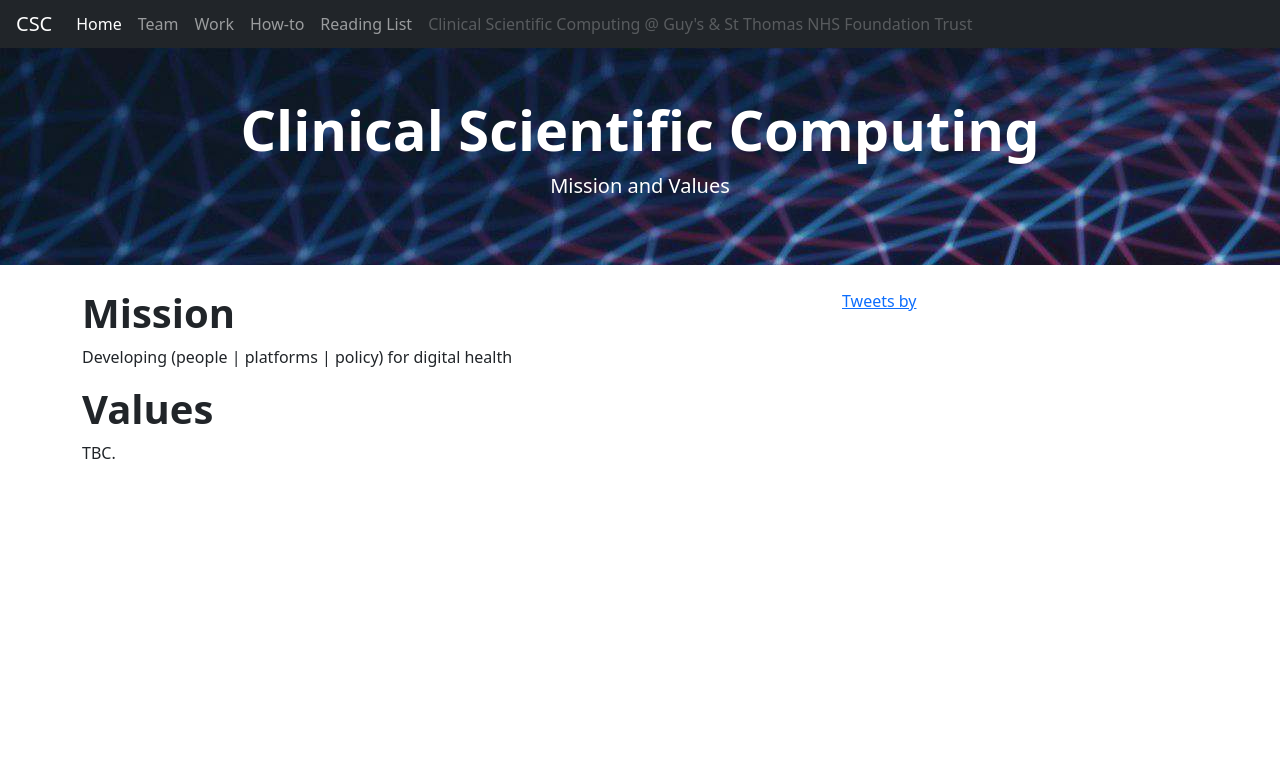
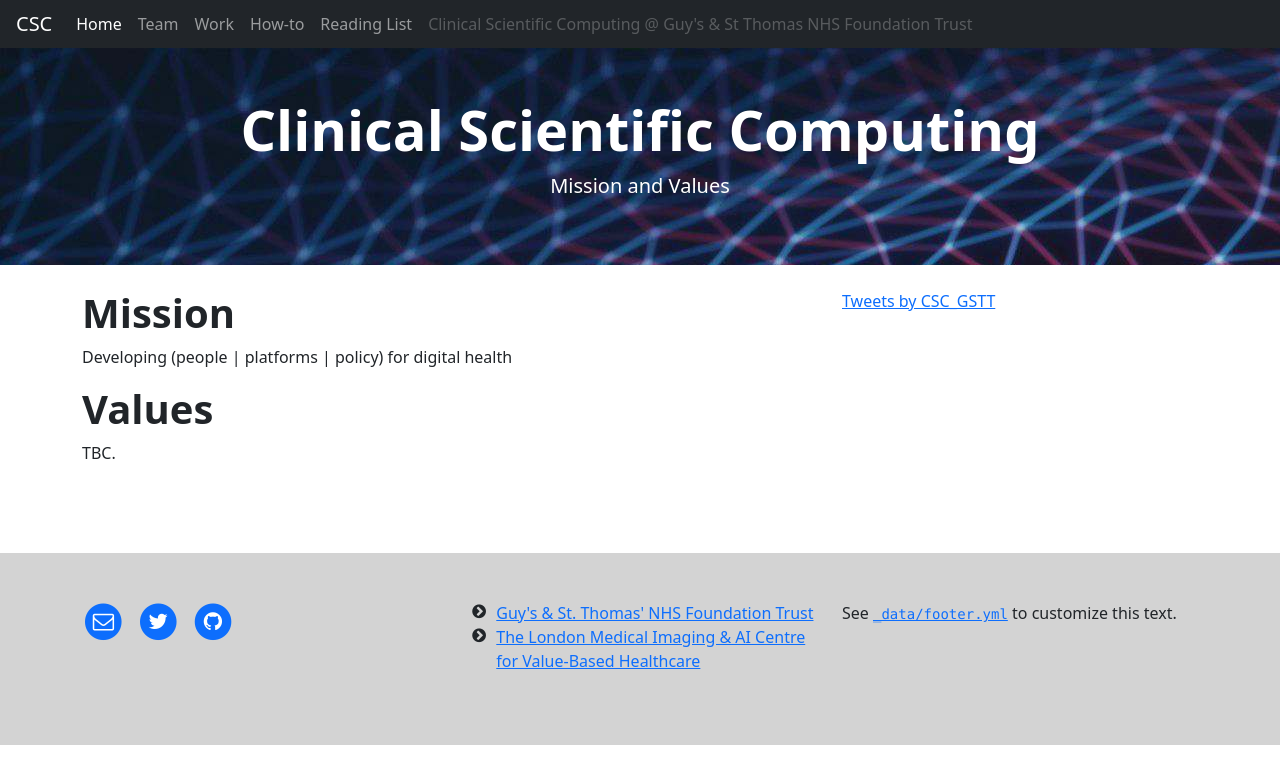
Before and after one commit to GSTT-CSC/gstt-csc-old, a Jekyll site: the page built from index.md, in a window 1280 px wide. Shown: the top 784 px of the page. Built offline with Jekyll 4.4.1, drawn with Linux system fonts in a browser that asks for light colours; comment, search, counter and statistics services are not loaded.

Commit message:
Add footer and fix navbar highlighting

```diff
--- a/_config.yml
+++ b/_config.yml
@@ -1,2 +1,7 @@
 title: CSC
 description: Clinical Scientific Computing @ Guy's & St Thomas NHS Foundation Trust
+
+# SOCIAL PROFILES
+email: CSCTeam@gstt.nhs.uk
+twitter_username: CSC_GSTT
+github_username: gstt-csc
--- /dev/null
+++ b/_data/footer.yml
@@ -0,0 +1,20 @@
+# Footer content is organized in columns, with the first one reserved for social icons (defined in _config.yml).
+# You can also add a small print license statement at the bottom.
+
+# Columns (the more you add, the narrower they will be)
+columns:
+  - description:
+    links:
+    - text: Guy's & St. Thomas' NHS Foundation Trust
+      href: http://www.guysandstthomas.nhs.uk
+      new_window: true
+    - text: The London Medical Imaging & AI Centre for Value-Based Healthcare
+      href: http://www.aicentre.co.uk
+      new_window: true
+
+  - description: > # E.g. funding acknowledgement. Can be Markdown
+      See [`_data/footer.yml`](https://github.com/peterdesmet/petridish/blob/master/_data/footer.yml) to customize this text.
+    links:
+# Small print license statement to add at the bottom of the footer. Can be Markdown
+# Will be prefixed by "© {{ site.author }}" if defined in _config.yml
+license: >
--- a/_includes/footer.html
+++ b/_includes/footer.html
@@ -1,12 +1,121 @@
-<footer>
-  {% if site.google_analytics %}
-    <script>
-      (function(i,s,o,g,r,a,m){i['GoogleAnalyticsObject']=r;i[r]=i[r]||function(){
-      (i[r].q=i[r].q||[]).push(arguments)},i[r].l=1*new Date();a=s.createElement(o),
-      m=s.getElementsByTagName(o)[0];a.async=1;a.src=g;m.parentNode.insertBefore(a,m)
-      })(window,document,'script','//www.google-analytics.com/analytics.js','ga');
-      ga('create', '{{ site.google_analytics }}', 'auto');
-      ga('send', 'pageview');
-    </script>
-  {% endif %}
+<footer style="background-color: lightgrey; padding: 3rem; margin-top: 3rem">
+  <div class="container" >
+    <div class="row">
+      <div class="col-lg">
+        <ul class="list-inline">
+          {% if site.email %}
+            <li class="list-inline-item">
+              <a href="mailto:{{ site.email }}">
+                <span class="fa-stack fa-lg">
+                  <i class="fa fa-circle fa-stack-2x"></i>
+                  <i class="fa fa-envelope-o fa-stack-1x fa-inverse"></i>
+                </span>
+              </a>
+            </li>
+          {% endif %}
+
+          {% if site.twitter_username %}
+            <li class="list-inline-item">
+              <a href="https://twitter.com/{{ site.twitter_username }}">
+                <span class="fa-stack fa-lg">
+                  <i class="fa fa-circle fa-stack-2x"></i>
+                  <i class="fa fa-twitter fa-stack-1x fa-inverse"></i>
+                </span>
+              </a>
+            </li>
+          {% endif %}
+
+          {% if site.github_username %}
+            <li class="list-inline-item">
+              <a href="https://github.com/{{ site.github_username }}">
+                <span class="fa-stack fa-lg">
+                  <i class="fa fa-circle fa-stack-2x"></i>
+                  <i class="fa fa-github fa-stack-1x fa-inverse"></i>
+                </span>
+              </a>
+            </li>
+          {% endif %}
+        </ul>
+      </div>
+
+      {% for col in site.data.footer.columns %}
+      <div class="col-lg">
+        {{ col.description | markdownify }}
+
+        {% if col.links %}
+          <ul class="fa-ul">
+          {% for item in col.links %}
+            <li>
+              <i class="fa-li fa fa-chevron-circle-right"></i>
+              <a href="{{ item.href | relative_url}}" {% if item.new_window %}target="_blank"{% endif %}>{{ item.text }}</a>
+            </li>
+          {% endfor %}
+          </ul>
+        {% endif %}
+
+      </div>
+      {% endfor %}
+    </div>
+
+    <div class="small mt-2">
+      {% if site.author %}
+        <p>© {{ site.author }}</p>
+      {% endif %}
+      {% if site.data.footer.license %}
+        {{ site.data.footer.license | markdownify }}
+      {% endif %}
+    </div>
+  </div>
+<!--  {% if site.google_analytics %}-->
+<!--    <script>-->
+<!--      (function(i,s,o,g,r,a,m){i['GoogleAnalyticsObject']=r;i[r]=i[r]||function(){-->
+<!--      (i[r].q=i[r].q||[]).push(arguments)},i[r].l=1*new Date();a=s.createElement(o),-->
+<!--      m=s.getElementsByTagName(o)[0];a.async=1;a.src=g;m.parentNode.insertBefore(a,m)-->
+<!--      })(window,document,'script','//www.google-analytics.com/analytics.js','ga');-->
+<!--      ga('create', '{{ site.google_analytics }}', 'auto');-->
+<!--      ga('send', 'pageview');-->
+<!--    </script>-->
+<!--  {% endif %}-->
 </footer>
+
+<!--<script src="{{ '/assets/theme/js/jquery.min.js' | relative_url }}"></script>-->
+<!--<script src="{{ '/assets/theme/js/popper.min.js' | relative_url }}"></script>-->
+<!--<script src="{{ '/assets/theme/js/bootstrap.min.js' | relative_url }}"></script>-->
+<!--<script src="{{ '/assets/theme/js/anchor.min.js' | relative_url }}"></script>-->
+
+<!--<script>-->
+<!--  // Show anchors when hovering over headings, using anchor.js-->
+<!--  (function () {-->
+<!--    const headings = ".content h2[id], .content h3[id], .content h4[id], .content h5[id], .content h6[id]";-->
+<!--    anchors.options = { placement: "right" };-->
+<!--    anchors.add(headings);-->
+<!--  })();-->
+<!--</script>-->
+
+<!--{% if page.layout == 'archive' %}-->
+<!--<script>-->
+<!--  // Filter cards on ?category=value-->
+<!--  $(document).ready(function() {-->
+<!--    const urlParams = new URLSearchParams(window.location.search);-->
+
+<!--    if (urlParams.has("category") && urlParams.get("category") != "") {-->
+<!--      const category = urlParams.get("category"); // Will return 1st category value + decode URI-->
+<!--      const cleanCategory = $.trim(category.toLowerCase()); // Create category as written in .card data-categories-->
+
+<!--      $(".card").each(function() {-->
+<!--        const cardCategories = $(this).data("categories").split("|");-->
+<!--        // Hide card if it does not contain the selected category-->
+<!--        if (!cardCategories.includes(cleanCategory)) {-->
+<!--          $(this).parent().addClass("d-none");-->
+<!--        }-->
+<!--      });-->
+
+<!--      $(".jumbotron .categories").append(-->
+<!--        '<a class="badge badge-pill" href="{{ site.archive_permalink | relative_url }}">' +-->
+<!--        category + '<span class="close">&times;</span>' +-->
+<!--        '</a>'-->
+<!--      );-->
+<!--    }-->
+<!--  });-->
+<!--</script>-->
+<!--{% endif %}-->
--- a/_includes/navbar.html
+++ b/_includes/navbar.html
@@ -7,19 +7,19 @@
         <div class="collapse navbar-collapse" id="navbarScroll">
             <ul class="navbar-nav me-auto my-2 my-lg-0 navbar-nav-scroll" style="--bs-scroll-height: 100px;">
                 <li class="nav-item">
-                    <a class="nav-link active" aria-current="page" href="/">Home</a>
+                    <a class="nav-link{% if page.url == '/' %} active{% endif %}" aria-current="page" href="/">Home</a>
                 </li>
                 <li class="nav-item">
-                    <a class="nav-link" href="/team.html">Team</a>
+                    <a class="nav-link{% if page.url == '/team.html' %} active{% endif %}" href="/team.html">Team</a>
                 </li>
                 <li class="nav-item">
-                    <a class="nav-link" href="/work.html">Work</a>
+                    <a class="nav-link{% if page.url == '/work.html' %} active{% endif %}" href="/work.html">Work</a>
                 </li>
                 <li class="nav-item">
-                    <a class="nav-link" href="/howto.html">How-to</a>
+                    <a class="nav-link{% if page.url == '/howto.html' %} active{% endif %}" href="/howto.html">How-to</a>
                 </li>
                 <li class="nav-item">
-                    <a class="nav-link" href="/reading.html">Reading List</a>
+                    <a class="nav-link{% if page.url == '/reading.html' %} active{% endif %}" href="/reading.html">Reading List</a>
                 </li>
                 <li class="nav-item">
                     <a class="nav-link disabled" href="#" tabindex="-1" aria-disabled="true">{{ site.description | default: site.github.project_tagline }}</a>
```
